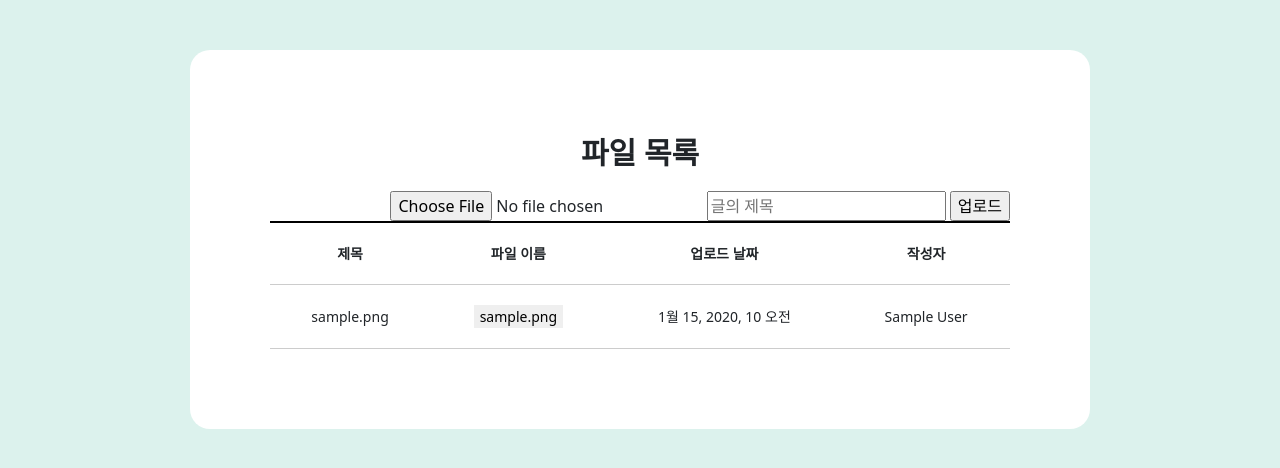
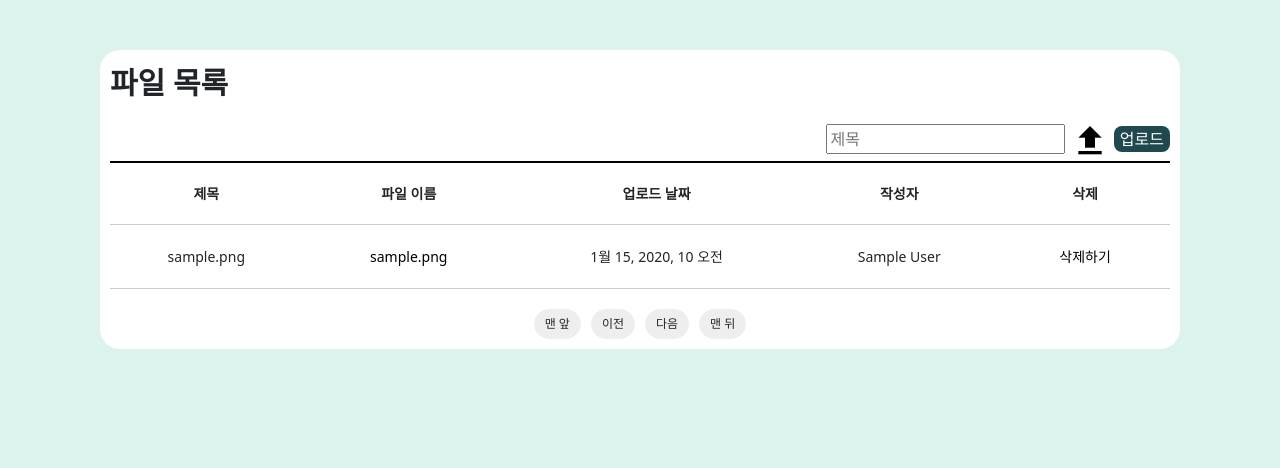
Before and after one commit to five-man/codewithus, a Django app: page /file/file/ in a window 1280 px wide. Shown: the part 50-518 px from the top of the page. Run offline with Django 3.2, Linux system fonts and the light colour scheme; tables that the repository leaves empty hold one stand-in row (values such as "Sample post"); one stand-in notice (Sample message) is shown.

Commit message:
파일 합병, sol삭제 작업중

```diff
--- a/file/static/css/file_list.css
+++ b/file/static/css/file_list.css
@@ -1,4 +1,3 @@
-
 * {
     box-sizing: border-box;
     margin: 0;
@@ -42,8 +41,14 @@ body{
     align-items: center;
 }
 
+input #filename{
+    display: none;
+}
+
+
 table {
     border-collapse: collapse;
+    width: 100%;
 }
 
 caption {
@@ -54,36 +59,44 @@ a {
     text-decoration: none;
     color: inherit;
 }
-strong p{
-    text-align: center;
+
+table button {
+    border: none;
+    background-color: white;
 }
 
-.label-image{
+table button:hover{
+    text-decoration: underline;
+}
+
+.upload-form{
+    float: right;
+}
+
+.file-label img{
     width: 40px;
     height: 40px;
 }
 
-.download-form{
-    display: flex;
-    justify-content: right;
+.file-label img:hover{
+    cursor: pointer;
 }
+
+.filepick{
+    display: none;
+}
+
 .upload-btn{
+    border: none;
     border-radius: 8px;
-    border: 1px solid #20484f;
     background-color: #20484f;
     color: white;
 }
 
-.down-btn{
-    text-align: center;
-    text-decoration: none;
-    border: none;
-}
-
 .board_list_wrap {
-    padding: 80px;
+    padding: 10px;
     height: 65%;
-    width: 900px;
+    width: 100%;
     border-radius: 20px;
     background: white;
 }
--- a/file/templates/file/file_list.html
+++ b/file/templates/file/file_list.html
@@ -1,6 +1,7 @@
 {%load static %}
 <!DOCTYPE html>
 <html>
+
 <head>
     <link rel="stylesheet" href="https://cdn.jsdelivr.net/npm/bootstrap@5.1.3/dist/css/bootstrap.min.css"
         integrity="sha384-1BmE4kWBq78iYhFldvKuhfTAU6auU8tT94WrHftjDbrCEXSU1oBoqyl2QvZ6jIW3" crossorigin="anonymous">
@@ -21,19 +22,19 @@
         {% if request.session.member_name %}
         <div class="navright" style="float:right;width:33%">
             <div style="float:left;width:80%">
-                <a class = navright >{{ request.session.member_name }} 님 반갑습니다.</a>
+                <a class=navright>{{ request.session.member_name }} 님 반갑습니다.</a>
             </div>
             <div style="float:right;width:20%">
-                <a class = navright href="{%url 'member:logout' %}">로그아웃</a>
+                <a class=navright href="{%url 'member:logout' %}">로그아웃</a>
             </div>
         </div>
         {% else %}
         <div class="navright" style="float:right;width:33%">
             <div style="float:left;width:80%">
-                <a class = navright href="{%url 'member:login' %}">로그인</a>
+                <a class=navright href="{%url 'member:login' %}">로그인</a>
             </div>
             <div style="float:right;width:20%">
-                <a class = navright href="{%url 'member:signup' %}">회원가입</a>
+                <a class=navright href="{%url 'member:signup' %}">회원가입</a>
             </div>
         </div>
         {% endif %}
@@ -44,27 +45,23 @@
             <strong>
                 <p style="font-size: 30px;">파일 목록</p>
             </strong>
-            <div class="download-form">
+            <div class="upload-form">
                 <form location.href="{% url 'file:file_upload'%}" method="post" enctype="multipart/form-data">
                     {% csrf_token %}
-                    <input type="file" name="file" id="input-file">
-                    <input type="text" name="fileTitle" placeholder="글의 제목">
-                    <input type="submit" value="업로드">
+                    <input type="text" name="title" placeholder="제목">
+                    <label for="filename" class="file-label"><img src="{% static 'assets/upload_icon.png' %}"></label>
+                    <input type="file" name="file" class="filepick" id='filename'>
+                    <input type="submit" class="upload-btn" value="업로드">
                 </form>
             </div>
-            {% comment %} <select style="float: right;" name="language">
-                <option value="none">=== 선택 ===</option>
-                <option value="korean">1</option>
-                <option value="english">2</option>
-                <option value="chinese">3</option>
-            </select> {% endcomment %}
-        </tr>
             <table class="board_list">
+                <caption>파일 목록</caption>
                 <thead>
                     <th>제목</th>
                     <th>파일 이름</th>
                     <th>업로드 날짜</th>
                     <th>작성자</th>
+                    <th>삭제</th>
                 </thead>
                 <tbody>
                     {% for list in filelist%}
@@ -73,17 +70,35 @@
                         <td>
                             <form action="{% url 'file:file_download'%}" method="post">
                                 {% csrf_token %}
-                        <button type="submit" class="down-btn" name="filename" value="{{ list.file_name }}">{{list.file_name}}
+                                <button type="submit" name="filename" value="{{ list.file_name }}">{{list.file_name}}
                                 </button>
                             </form>
                         </td>
                         <td>{{list.file_no.file_date}}</td>
                         <td>{{list.file_no.member_no.member_name}}</td>
+                        <td>
+                            <form action="{% url 'file:file_delete'%}" method="post">
+                                {% csrf_token %}
+                                <button type="submit" name="filename" value="{{ list.file_name }}">삭제하기
+                                </button>
+                            </form>
+                        </td>
                     </tr>
                     {% endfor %}
+                    {% if messages %}
+                    {% for message in messages %}
+                    {% if message.message == "upload-fail" %}
+                    <script>alert('같은 이름의 파일이 있습니다.');</script>
+                    {% elif message.message == "member-fail" %}
+                    <script>alert('파일 삭제는 작성자만 가능합니다.');</script>
+                    {% elif message.message == "upload-success" %}
+                    <script>alert('업로드가 완료되었습니다.');</script>
+                    {% endif %}
+                    {% endfor %}
+                    {% endif %}
                 </tbody>
             </table>
-        {% comment %} <form>
+            <form>
                 <div style="text-align:center">
                     <div class="paging">
                         {% if files.has_previous %}
@@ -110,8 +125,7 @@
                         <a href="#" class="bt">다음</a>
                         <a href="#" class="bt">맨 뒤</a>
                         {% endif %}
-        </form> {% endcomment %}
+            </form>
     </div>
 </body>
-
 </html>
--- a/file/urls.py
+++ b/file/urls.py
@@ -9,6 +9,7 @@ app_name = 'file'
 urlpatterns = [
     path('file/', views.uploadFile, name='file_upload'),
     path('download/', views.download, name='file_download'),
+    path('delete/', views.delete, name='file_delete'),
 ]+ static(
     settings.MEDIA_URL,
     document_root=settings.MEDIA_ROOT)
--- a/file/views.py
+++ b/file/views.py
@@ -1,16 +1,16 @@
+import datetime
 from distutils import filelist
+from email import message
 from importlib.resources import path
 from django.forms import FilePathField
-from django.shortcuts import render
+from django.shortcuts import redirect, render
 from django.http import HttpResponse, response
 from django.core.files.storage import FileSystemStorage
-from pandas import isnull, notnull
-from pytest import skip
 from sqlalchemy import null
 from .models import File, FileList
 from django.utils import timezone
 from member.models import Member
-import os
+import os, urllib
 from config import settings
 from config.settings import MEDIA_ROOT
 from django.contrib import messages
@@ -24,69 +24,90 @@ from django.core.paginator import Paginator
 def uploadFile(request):
     if request.method == "POST":
         uploadedFile = request.FILES.get("file")
-        listTitle = request.POST["fileTitle"]
+        title = request.POST["title"]
         now_member = request.session['member_no']
         must = Member.objects.get(member_no = now_member)
-        name = uploadedFile.name
+        filename = uploadedFile.name
         file_root = os.path.join(MEDIA_ROOT)
 
-        if (File.DoesNotExist):
-            listTitle = str('new_') + listTitle
-        else:
-            listTitle = listTitle
+        try:
+            FileList.objects.get(file_name = filename)
+        except FileList.DoesNotExist:
+            new_name = filename
 
+            file = File(
+                file_name = title,
+                file_date = timezone.now(),
+                file_volume = uploadedFile.size,
+                file_root = file_root,
+                member_no = must
+            )
+            file.save()
 
-        file = File(
-            file_name = listTitle,
-            file_date = timezone.now(),
-            file_volume = uploadedFile.size,
-            file_root = file_root,
-            member_no = must
-        )
-        file.save()
+            fileno = File.objects.latest('file_no')
+            fileroot = File.objects.latest('file_root')
+            filelist = FileList(
+                file_name = new_name,
+                file_no = fileno,
+                file_root = fileroot.file_root
+            )
 
-        file_fileno = File.objects.get(file_name = listTitle)
-        fileroot = file_fileno.file_root
-        filelist = FileList(
-            file_no = file_fileno,
-            file_root = fileroot,
-            file_name = name
-        )
+            try:
+                with open(file_root+"/"+filename, 'wb') as piz: # 파일 저장
+                    for chunk in uploadedFile.chunks():
+                        piz.write(chunk)
+            except FileNotFoundError:
+                file.delete()
+                # messages.info(request, '정보를 나타냅니다.')
+            filelist.save()
+            messages.success(request, 'upload-success')
+            return redirect('file:file_upload')
+        messages.warning(request, 'upload-fail')
+        return redirect('file:file_upload')
+    filelist = FileList.objects.all()
+    documents = File.objects.all()
 
-        try:
-            with open(file_root+"/"+name, 'wb') as piz: # 파일 저장
-                for chunk in uploadedFile.chunks():
-                    piz.write(chunk)
-            filelist.save()
-        except FileNotFoundError:
-            file.delete()
-            messages.info(request, '정보를 나타냅니다.')
+    now_page = request.GET.get('page', 1)
+    now_page = int(now_page)
 
-    filelist = FileList.objects.all()
-    # documents = File.objects.all()
+    p = Paginator(documents, 5)
+    page_obj = p.get_page(now_page)
 
-    # now_page = request.GET.get('page', 1)
-    # now_page = int(now_page)
+    start_page = (now_page-1) // 10 * 10 + 1
+    end_page = start_page + 9
+    if end_page > p.num_pages:
+        end_page = p.num_pages
 
-    # p = Paginator(documents, 5)
-    # page_obj = p.get_page(now_page)
-
-    # start_page = (now_page-1) // 10 * 10 + 1
-    # end_page = start_page + 9
-    # if end_page > p.num_pages:
-    #     end_page = p.num_pages
-
-    # context = {"files": page_obj,
-    #             'page_range' : range(start_page, end_page+1), "filelist": filelist}
+    context = {"files": page_obj,
+                'page_range' : range(start_page, end_page+1), "filelist": filelist}
 
     return render(request, "file/file_list.html", {"filelist": filelist})
 
 def download(request):
     if request.method == 'POST':
+        fn = request.POST["filename"]
+        filename = FileList.objects.get(file_name = fn)
+        filepath = str(settings.BASE_DIR) + ('/media/%s' % filename.file_name)
+        fn = urllib.parse.quote(fn.encode('utf-8'))
+        with open(filepath, 'rb') as f:
+            response = HttpResponse(f, content_type='application/octet-stream')
+            response['Content-Disposition'] = 'attachment; filename*=UTF-8\'\'%s' % fn
+    return response
+
+def delete(request):
+    if request.method == 'POST':
         filename = request.POST["filename"]
-        # filename = FileList.objects.get(file_name = fn)
-        down_filepath = str(settings.BASE_DIR) + ('/media/%s' % filename)
-        with open(down_filepath, 'rb') as f:
-            response = HttpResponse(f, content_type='application/octet-stream')
-            response['Content-Disposition'] = 'attachment; filename=%s' % filename
-    return response
+        listrow = FileList.objects.get(file_name = filename)
+        filerow = File.objects.get(file_no = listrow.file_no.file_no)
+        now_member = Member.objects.get(member_no = request.session['member_no'])
+        if (now_member.admin_flag == 1) or (filerow.member_no.member_no == now_member.member_no):
+                filepath = str(settings.BASE_DIR) + ('/media/%s' % filename)
+                # DB삭제
+                listrow.delete()
+                filerow.delete()
+                # 파일 삭제
+                os.remove(filepath)
+                return redirect('file:file_upload')
+        else:
+            messages.warning(request, 'member-fail')
+            return redirect('file:file_upload')
--- a/solve/urls.py
+++ b/solve/urls.py
@@ -10,6 +10,7 @@ urlpatterns = [
     path('today_exam/', views.today_exam, name='today_exam'),
     path('today_reply/', views.today_reply, name='today_reply'),
     path('reply/', views.reply, name='reply'),
+    path('sol_del/', views.sol_del, name='sol_del'),
 
     #path('exam<int:algo_no>/', views.exam, name='exam'),
     #path('solutions<int:algo_no>/', views.solutions, name='solutions'),
```
Also changed, not shown: solve/static/css/problem_list.css (+6 -19 lines), solve/views.py (+9 -0 lines), file/static/assets/upload_icon.png (added), member/models.py (line endings or trailing spaces). Lines whose indentation alone changed are shown as unchanged.
